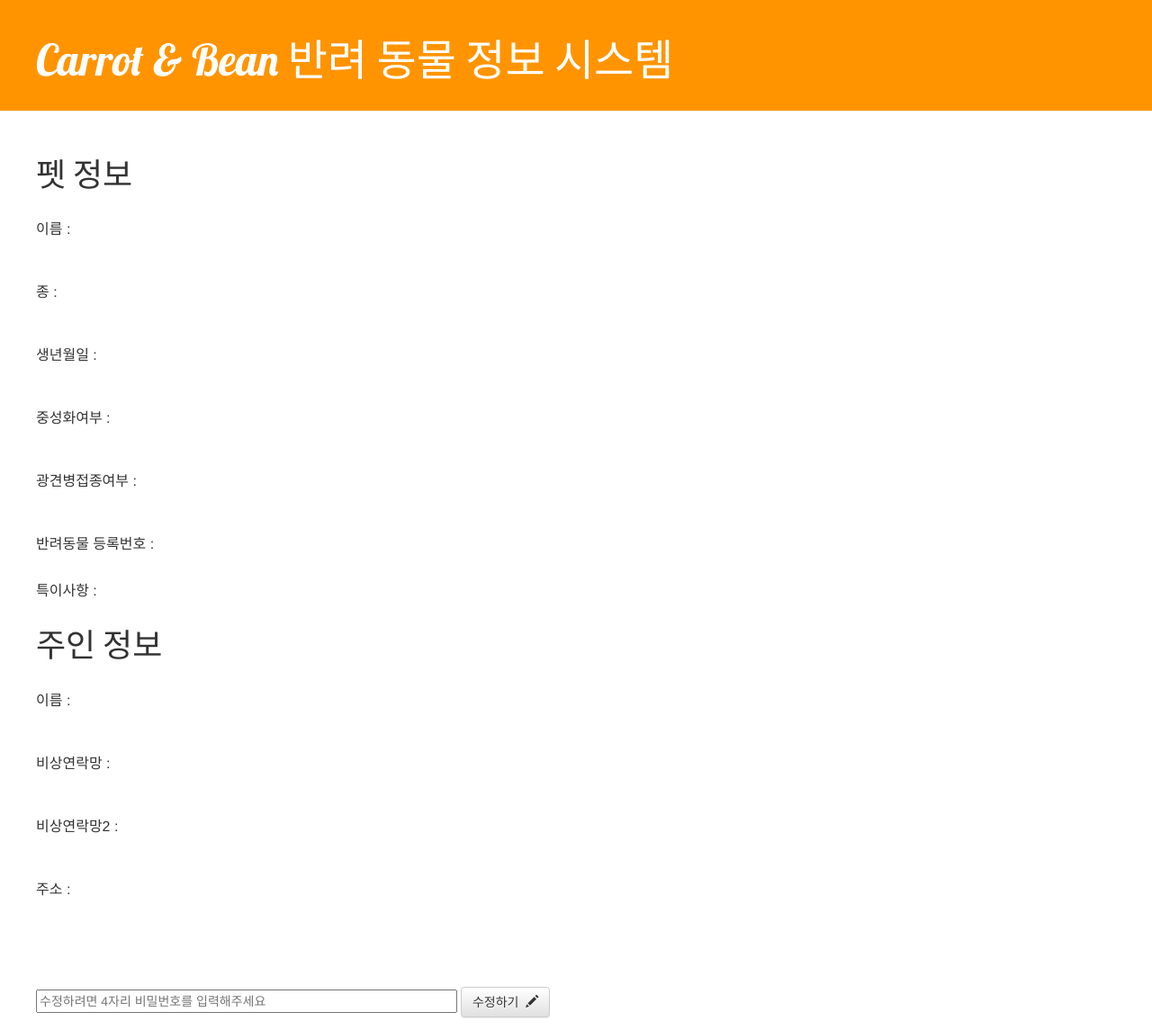
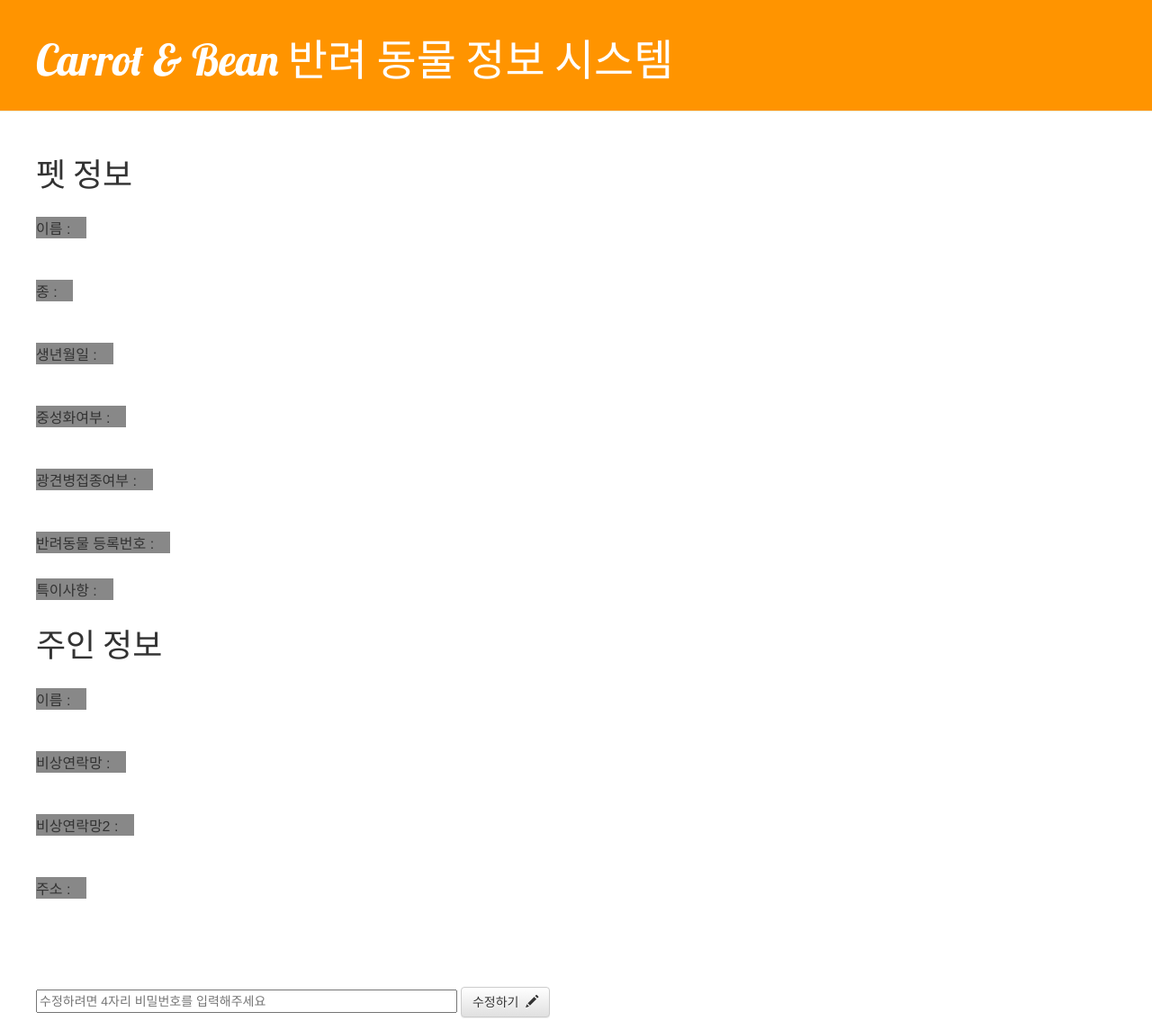
Before and after one commit to kyc0816/my-first-blog, a Django app: template blog/templates/blog/post_detail.html in a window 1280 px wide. Shown: the whole page at 90% size. Run offline with Django 3.2, Linux system fonts and the light colour scheme; the template is opened without the code that fills it, so the values that code supplies are empty; some libraries are stand-ins or nearby versions.

Commit message:
For a long time

```diff
--- a/blog/static/css/blog.css
+++ b/blog/static/css/blog.css
@@ -70,13 +70,13 @@ h1, h2, h3, h4 {
 	margin-bottom: 40px;
 	margin-top: 30px;
     display: inline-block;
-    background-color: #ff0000;
 /*    margin-left: 50px;        //효과가 없다. 왜일까?
     padding-left: 50px;*/
 }
 
 .listTitleType {
     display: inline-block;
+     background-color: #888888;
 }
 
 #editH1 {
```
